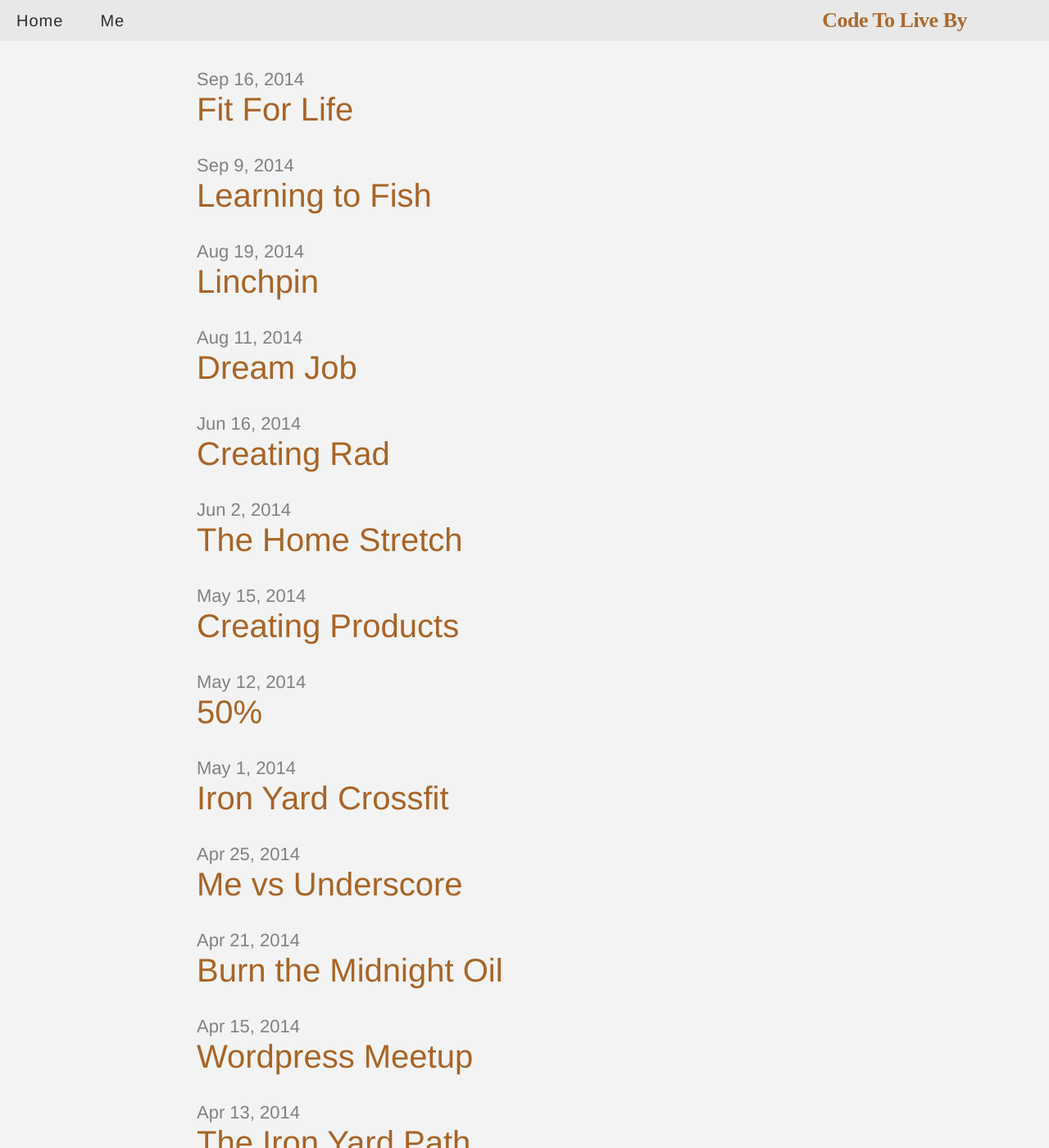
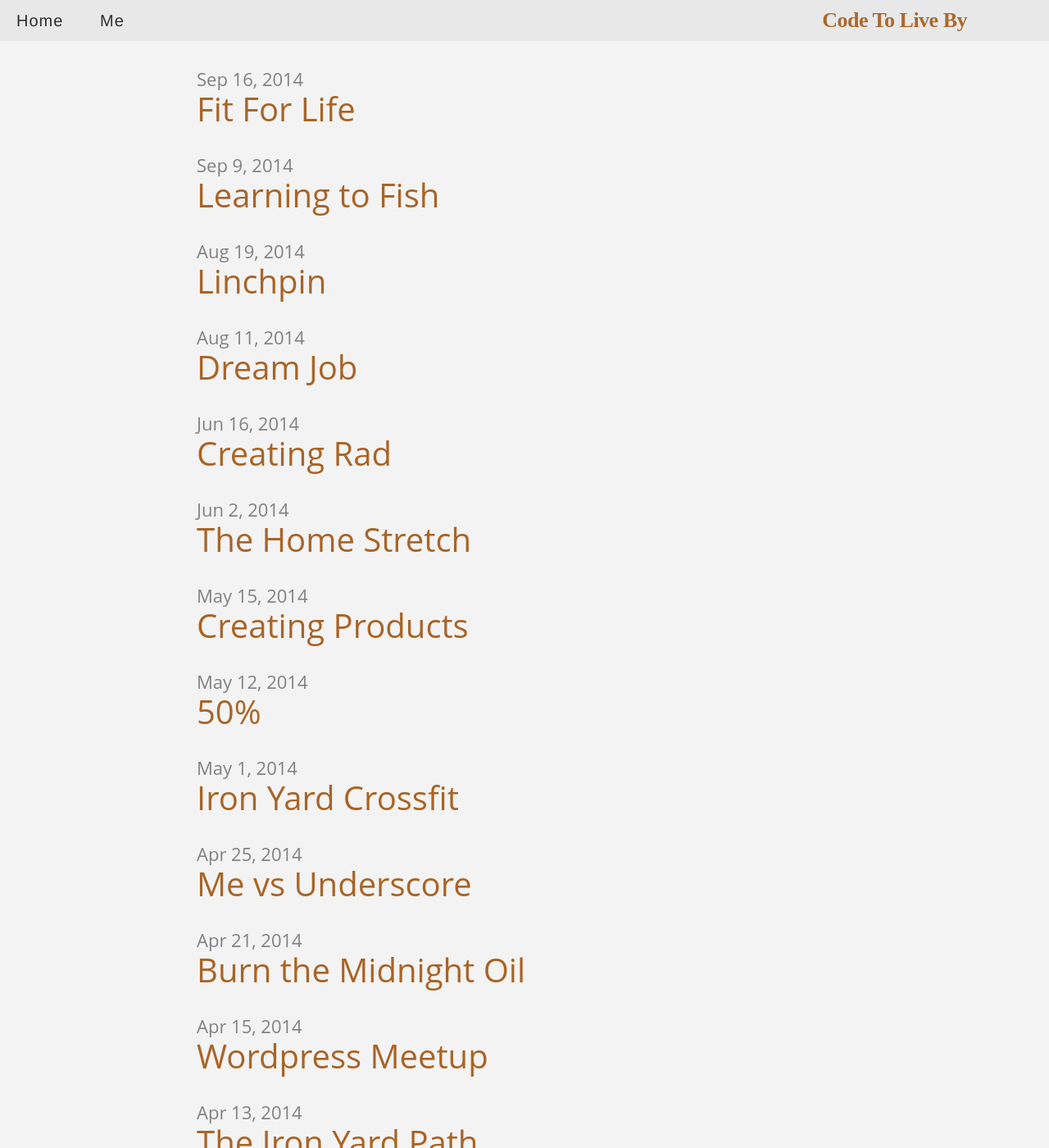
Before and after one commit to shawnlknight/blog, a Jekyll site: the page built from index.html, in a window 1280 px wide and 1400 px high. Shown: the whole window at 82% size. Built offline with Jekyll 4.4.1, drawn with Linux system fonts in a browser that asks for light colours; some web fonts are replaced; the list of posts is cut into pages by our own code.

Commit message:
Update main.css

```diff
--- a/css/main.css
+++ b/css/main.css
@@ -9,7 +9,7 @@
 html, body { height: 100%; }
 
 body {
-  font-family: "Helvetica Neue Light", Helvetica, Arial, sans-serif;
+  font-family: "Open Sans", "Helvetica Neue Light", Helvetica, Arial, sans-serif;
   font-size: 18px;
   line-height: 1.5;
   font-weight: 400;
```
